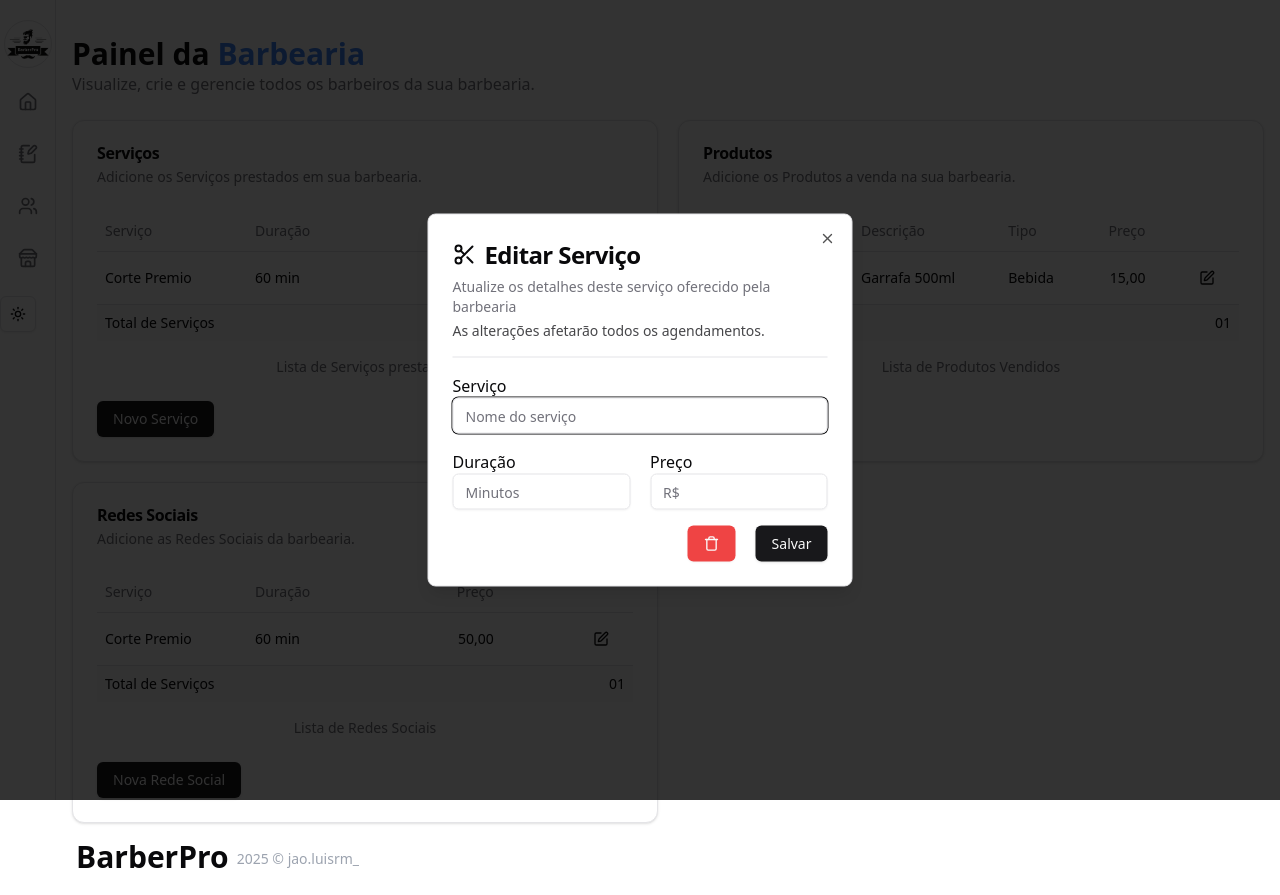
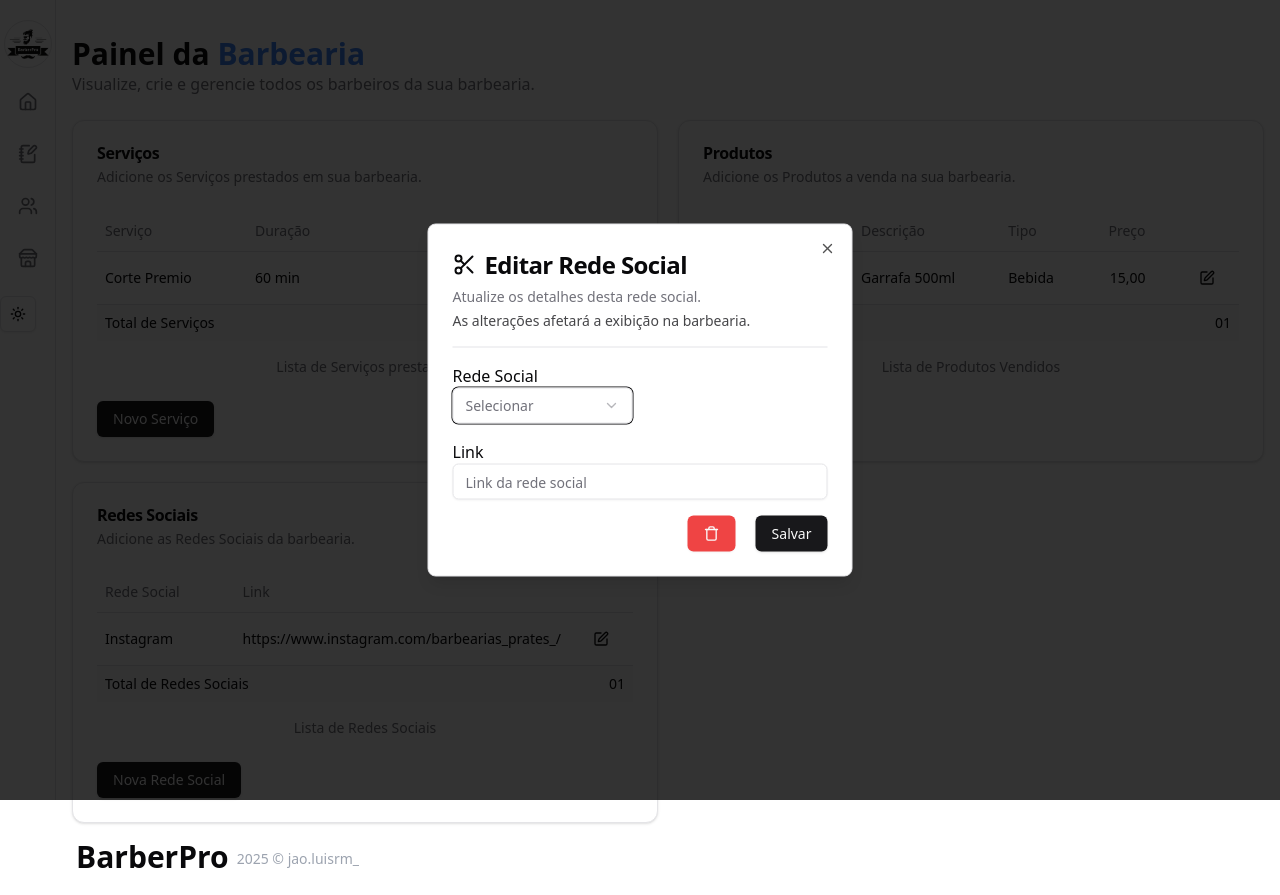
Before and after one commit to jooluisrm/barber-pro-barbearia, a Next.js app: page /barbearia in a window 1280 px wide. Both pictures are taken after a click on the button 601 px from the left and 639 px from the top of the page. Built offline with nearby package versions, Linux system fonts and the light colour scheme.

Commit message:
section das redes sociais finalizada

```diff
--- a/src/components/barbearia/socialMidia/dialogEditSocialMidia.tsx
+++ b/src/components/barbearia/socialMidia/dialogEditSocialMidia.tsx
@@ -11,6 +11,7 @@ import {
 import { Input } from "@/components/ui/input"
 import { Label } from "@/components/ui/label"
 import { EditIcon, Scissors, Trash } from "lucide-react"
+import { SelectSocialMidia } from "./selectSocialMidia"
 
 export const DialogEditSocialMidia = () => {
     return (
@@ -22,29 +23,25 @@ export const DialogEditSocialMidia = () => {
                 <DialogHeader className="border-b pb-4">
                     <DialogTitle className="text-2xl font-bold flex items-center gap-2">
                         <Scissors className="w-6 h-6" />
-                        Editar Serviço
+                        Editar Rede Social
                     </DialogTitle>
                     <DialogDescription className="text-muted-foreground mt-2">
-                        Atualize os detalhes deste serviço oferecido pela barbearia
+                        Atualize os detalhes desta rede social.
                         <span className="block text-sm text-primary/80 mt-1">
-                            As alterações afetarão todos os agendamentos.
+                            As alterações afetará a exibição na barbearia.
                         </span>
                     </DialogDescription>
                 </DialogHeader>
                 <div className="flex flex-col gap-4">
+                    <div className="flex gap-5">
+                        <div className="">
+                            <label htmlFor="" className="">Rede Social</label>
+                            <SelectSocialMidia />
+                        </div>
+                    </div>
                     <div className="">
-                        <label htmlFor="">Serviço</label>
-                        <Input placeholder="Nome do serviço" />
-                    </div>
-                    <div className="flex justify-between gap-5">
-                        <div className="">
-                            <label htmlFor="">Duração</label>
-                            <Input type="number" min={5} placeholder="Minutos" />
-                        </div>
-                        <div className="">
-                            <label htmlFor="">Preço</label>
-                            <Input type="number" min={0} placeholder="R$" />
-                        </div>
+                        <label htmlFor="link">Link</label>
+                        <Input id="link" placeholder="Link da rede social" />
                     </div>
                 </div>
                 <DialogFooter className="gap-3">
--- a/src/components/barbearia/socialMidia/dialogNewSocialMidia.tsx
+++ b/src/components/barbearia/socialMidia/dialogNewSocialMidia.tsx
@@ -39,8 +39,8 @@ export const DialogNewSocialMidia = () => {
                         </div>
                     </div>
                     <div className="">
-                        <label htmlFor="">Link</label>
-                        <Input placeholder="Link da rede social" />
+                        <label htmlFor="link">Link</label>
+                        <Input id="link" placeholder="Link da rede social" />
                     </div>
                 </div>
                 <DialogFooter>
--- a/src/components/barbearia/socialMidia/tableSocialMidia.tsx
+++ b/src/components/barbearia/socialMidia/tableSocialMidia.tsx
@@ -16,18 +16,16 @@ export const TableSocialMidia = () => {
             <TableCaption>Lista de Redes Sociais</TableCaption>
             <TableHeader>
                 <TableRow>
-                    <TableHead className="w-[150px]">Serviço</TableHead>
-                    <TableHead>Duração</TableHead>
-                    <TableHead className="text-right">Preço</TableHead>
+                    <TableHead className="w-[150px]">Rede Social</TableHead>
+                    <TableHead>Link</TableHead>
                     <TableHead className="text-right"></TableHead>
                 </TableRow>
             </TableHeader>
             <TableBody>
 
                 <TableRow >
-                    <TableCell className="font-medium">Corte Premio</TableCell>
-                    <TableCell>60 min</TableCell>
-                    <TableCell className="text-right">50,00</TableCell>
+                    <TableCell className="font-medium">Instagram</TableCell>
+                    <TableCell>https://www.instagram.com/barbearias_prates_/</TableCell>
                     <TableCell  className="flex justify-end items-center">
                         <DialogEditSocialMidia />
                     </TableCell>
@@ -36,7 +34,7 @@ export const TableSocialMidia = () => {
             </TableBody>
             <TableFooter>
                 <TableRow>
-                    <TableCell colSpan={3}>Total de Serviços</TableCell>
+                    <TableCell colSpan={2}>Total de Redes Sociais</TableCell>
                     <TableCell className="text-right">01</TableCell>
                 </TableRow>
             </TableFooter>
```
